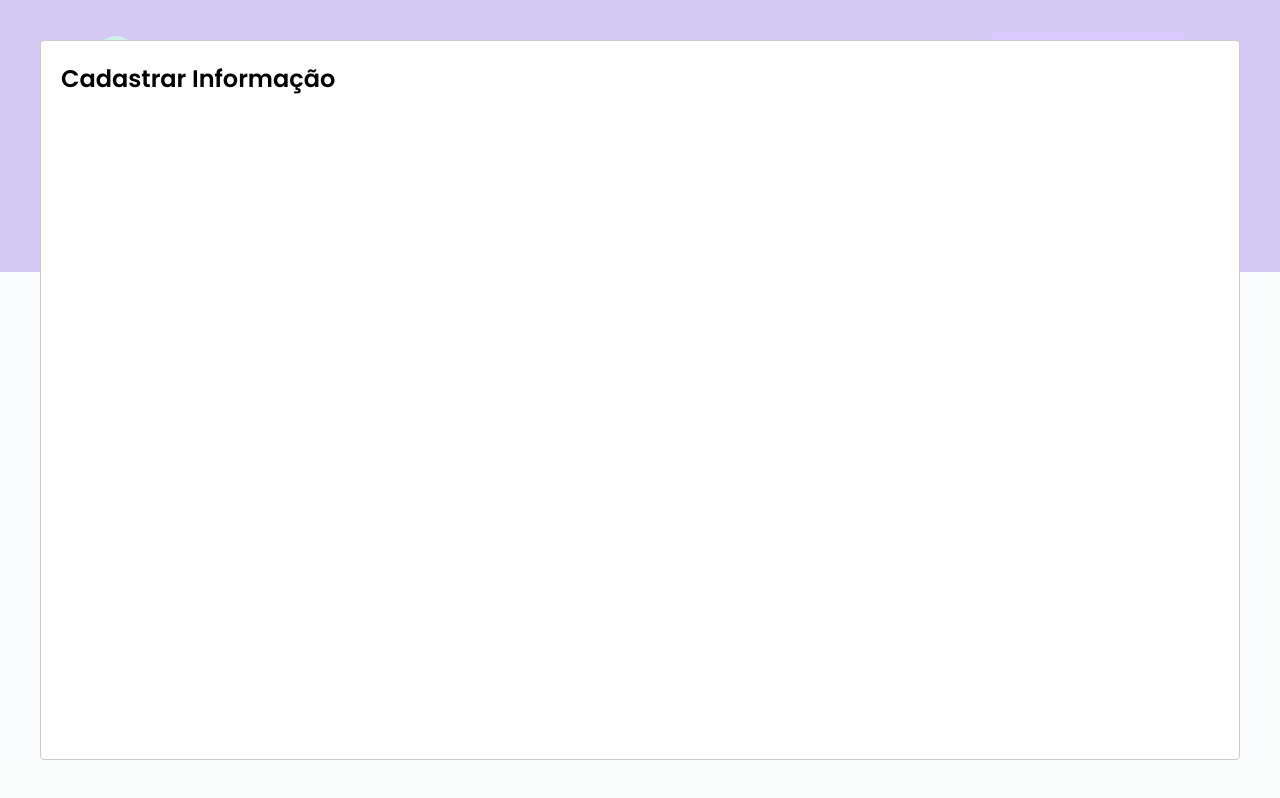
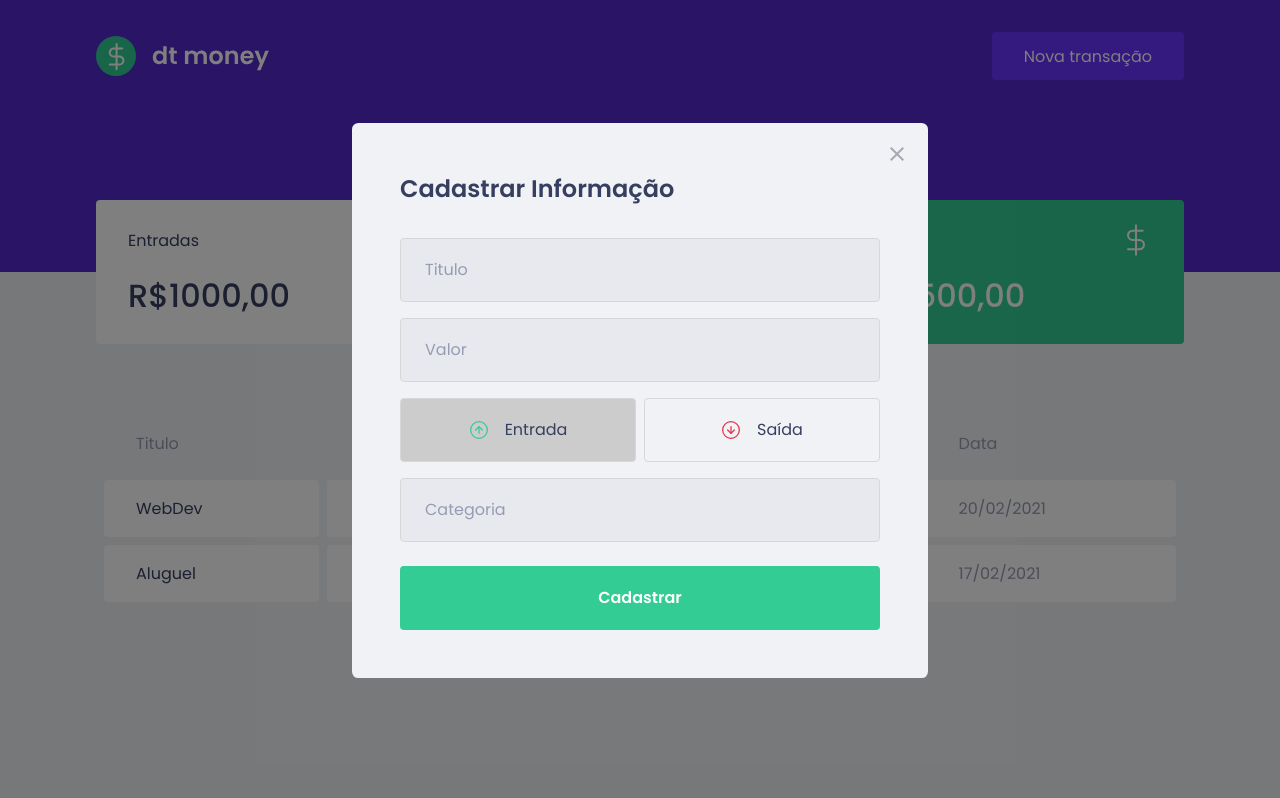
Before and after one commit to gabwestside/wst-finances, a React (Create React App) app in the folder westsidefinances/: page / in a window 1280 px wide. Both pictures are taken after a click on the button "Nova transação". Built offline with nearby package versions, Linux system fonts and the light colour scheme; no server answers; what miragejs would draw is missing.

Commit message:
first commit

```diff
--- a/westsidefinances/package.json
+++ b/westsidefinances/package.json
@@ -7,6 +7,7 @@
     "axios": "^0.21.1",
     "components": "^0.1.0",
     "miragejs": "^0.1.41",
+    "polished": "^4.1.3",
     "react": "^17.0.2",
     "react-dom": "^17.0.2",
     "react-modal": "^3.14.3",
--- a/westsidefinances/src/App.tsx
+++ b/westsidefinances/src/App.tsx
@@ -3,6 +3,7 @@
 import { GlobalStyle } from "./styles/global";
 import Modal from 'react-modal';
 import { useState } from "react";
+import { NewTransactionModal } from "./components/NewTransactionModal";
 
 Modal.setAppElement('#root');
 
@@ -24,12 +25,10 @@
 
       <Dashboard />
 
-      <Modal
-          isOpen={isNewTransactionModalOpen}
-          onRequestClose={handleCloseNewTransactionModal}
-          >
-          <h2>Cadastrar Informação</h2>
-      </Modal>
+      <NewTransactionModal
+        isOpen={ isNewTransactionModalOpen}
+        onRequestClose={handleCloseNewTransactionModal}
+      />
 
       <GlobalStyle />
     </>
--- /dev/null
+++ b/westsidefinances/src/components/NewTransactionModal/index.tsx
@@ -0,0 +1,78 @@
+import Modal from 'react-modal';
+import { Container, TransactionTypeContainer, RadioBox } from './style';
+
+import closeImg from '../../assets/close.svg';
+import incomeImg from '../../assets/income.svg';
+import outcomeImg from '../../assets/outcome.svg';
+import { useState } from 'react';
+
+interface NewTransactionModalProps {
+    isOpen: boolean;
+    onRequestClose: () => void;
+}
+
+export function NewTransactionModal({ isOpen, onRequestClose }:NewTransactionModalProps) {
+    const [type, setType] = useState('deposit');
+
+    return (
+        <Modal
+          isOpen={isOpen}
+          onRequestClose={onRequestClose}
+          overlayClassName="react-modal-overlay"
+          className="react-modal-content"
+        >
+            <button
+                type="button"
+                onClick={onRequestClose}
+                className="react-modal-close"
+            >
+                <img src={closeImg} alt="Fechar Modal" />
+            </button>
+
+          <Container>
+
+            <h2>Cadastrar Informação</h2>
+
+            <input
+                placeholder="Titulo"
+                type="text"
+            />
+
+            <input
+                placeholder="Valor"
+                type="number"
+            />
+
+            <TransactionTypeContainer>
+                <RadioBox
+                    type="button"
+                    onClick={() => { setType('deposit'); }}
+                    isActive={type === 'deposit'}
+                >
+                    <img src={incomeImg} alt="Entrada" />
+                    <span>Entrada</span>
+                </RadioBox>
+
+                <RadioBox
+                    type="button"
+                    onClick={() => { setType('withdraw'); }}
+                    isActive={type === 'withdraw'}
+                >
+                    <img src={outcomeImg} alt="Saída" />
+                    <span>Saída</span>
+                </RadioBox>
+            </TransactionTypeContainer>
+
+
+            <input
+                placeholder="Categoria"
+            />
+
+            <button type="submit">
+                Cadastrar
+            </button>
+
+          </Container>
+        </Modal>
+    );
+}
--- /dev/null
+++ b/westsidefinances/src/components/NewTransactionModal/style.ts
@@ -0,0 +1,89 @@
+import styled from 'styled-components';
+import { darken } from 'polished';
+
+export const Container = styled.form`
+    h2 {
+        color: var(--text-title);
+        font-size: 1.5rem;
+        margin-bottom: 2rem;
+    }
+
+    input {
+        width: 100%;
+        padding: 0 1.5rem;
+        height: 4rem;
+        border-radius: 0.25rem;
+
+        border: 1px solid #d7d7d7;
+        background: #e7e9ee;
+
+        font-weight: 400;
+        font-size: 1rem;
+
+        &::placeholder {
+            color: var(--text-body);
+        }
+
+        & + input {
+            margin-top: 1rem;
+        }
+    }
+
+    button[type="submit"] {
+        width: 100%;
+        padding: 0 1.5rem;
+        height: 4rem;
+        background: var(--green);
+        color: #FFF;
+        border-radius: 0.25rem;
+        border: 0;
+        font-size: 1rem;
+        margin-top: 1.5rem;
+        font-weight: 600;
+        transition: 0.2s;
+
+        &:hover {
+            filter: brightness(0.9);
+        }
+    }
+`;
+
+export const TransactionTypeContainer = styled.div`
+    margin: 1rem 0;
+    display: grid;
+    grid-template-columns: 1fr 1fr;
+    gap: 0.5rem;
+`;
+
+interface RadioBoxProps {
+    isActive: boolean;
+}
+
+export const RadioBox = styled.button<RadioBoxProps>`
+    height: 4rem;
+    border: 1px solid #d7d7d7;
+    border-radius: 0.25rem;
+
+    background: ${(props) => props.isActive ? '#ccc' : 'transparent'};
+
+    display: flex;
+    align-items: center;
+    justify-content: center;
+
+    transition: border-color 0.2s;
+
+    &:hover {
+        border-color: ${darken(0.1, '#d7d7d7')};
+    }
+
+    img {
+        width: 20px;
+        height: 20px;
+    }
+    span {
+        display: inline-block;
+        margin-left: 1rem;
+        font-size: 1rem;
+        color: var(--text-title);
+    }
+`;
--- a/westsidefinances/src/styles/global.ts
+++ b/westsidefinances/src/styles/global.ts
@@ -56,4 +56,40 @@
         opacity: 0.6;
         cursor: not-allowed;
     }
+
+    .react-modal-overlay {
+        background: rgba(0, 0, 0, 0.5);
+
+        position: fixed;
+        top: 0 ;
+        bottom: 0;
+        left: 0;
+        right: 0;
+
+        display: flex;
+        align-items: center;
+        justify-content: center;
+    }
+
+    .react-modal-content {
+        width: 100%;
+        max-width: 576px;
+        background: var(--background);
+        padding: 3rem;
+        position: relative;
+        border-radius: 0.4rem;
+    }
+
+    .react-modal-close {
+        position: absolute;
+        right: 1.5rem;
+        top: 1.5rem;
+        border: 0;
+        background: transparent;
+        transition: filter 0.2s;
+
+        &:hover {
+            filter: brightness(0.8);
+        }
+    }
 `
```
Also changed, not shown: 1 other file (tests, documents, lock files or other folders).
